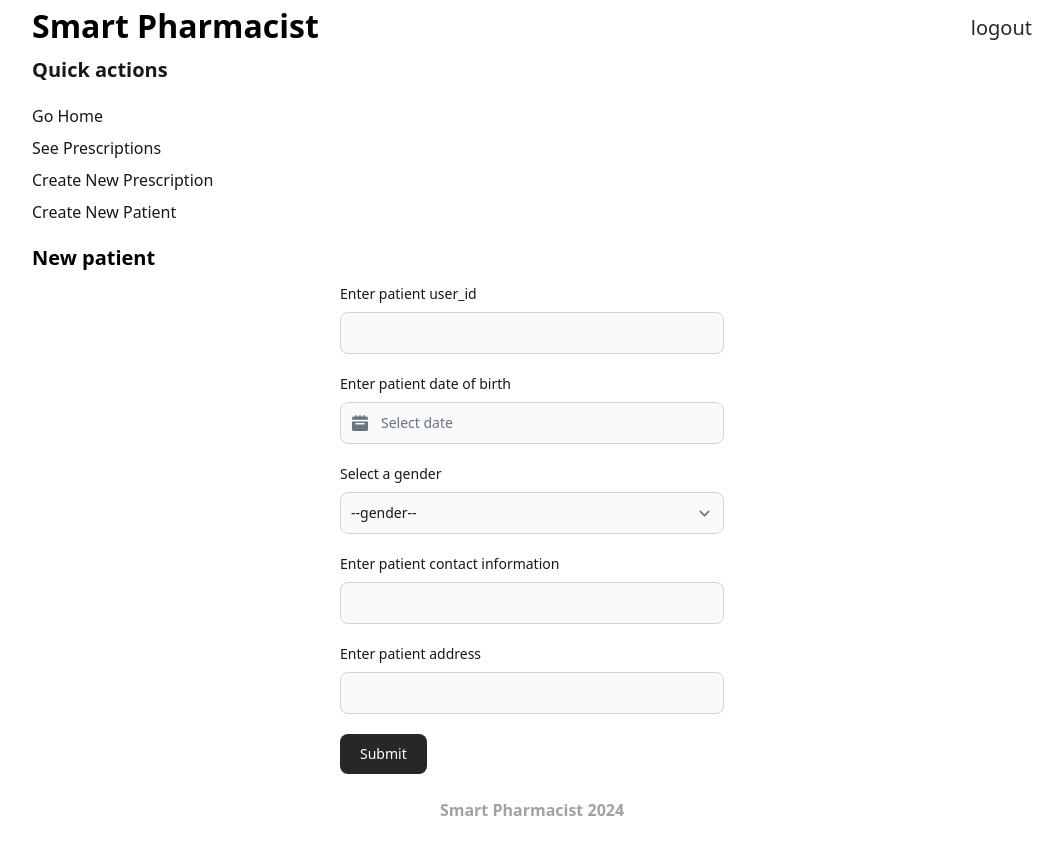
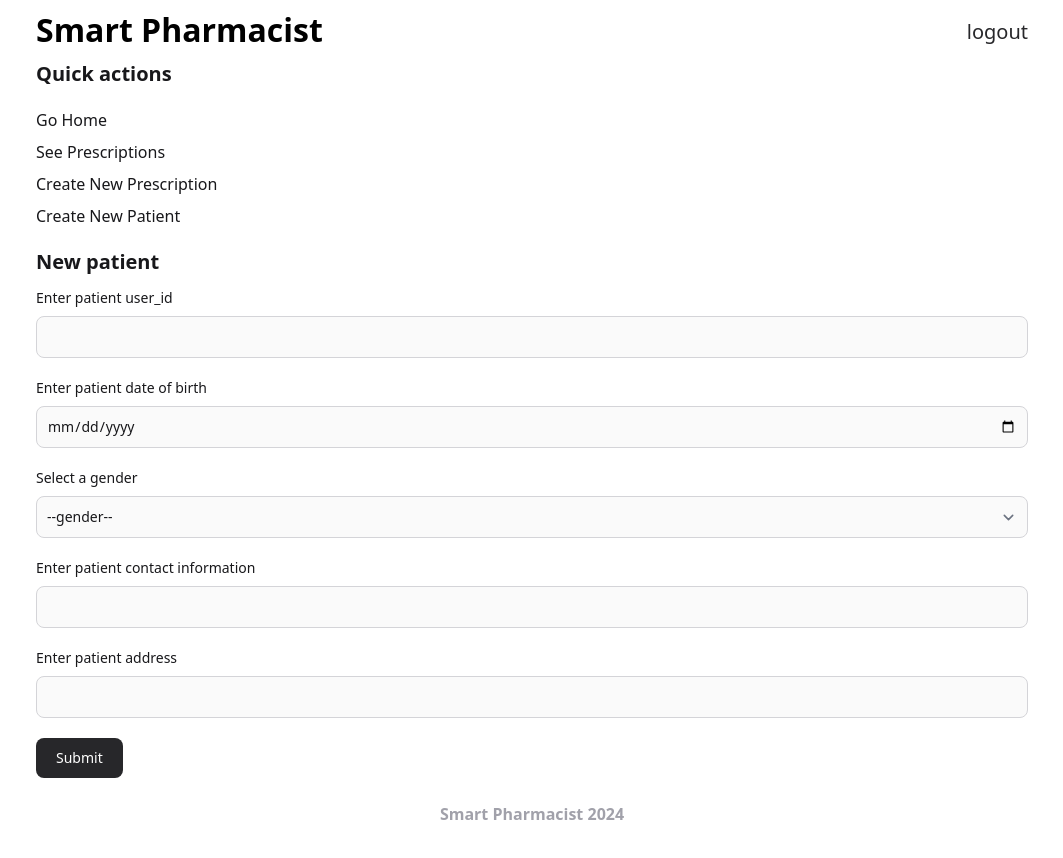
Before and after one commit to Victor-M16/Smart-Pharmacist, a Django app: template smartpharmacist/core/templates/core/new-patient.html in a window 1280 px wide. Shown: the whole page, without its empty margins (108-1171 px from the left). Before the commit the page ends 816 px from the top, so only its background shows below. Run offline with Django 3.2, Linux system fonts and the light colour scheme; the template is opened without the code that fills it, so the values that code supplies are empty; some libraries are stand-ins or nearby versions; some web fonts are replaced.

Commit message:
update styles for new patient page

```diff
--- a/smartpharmacist/core/templates/core/base.html
+++ b/smartpharmacist/core/templates/core/base.html
@@ -17,7 +17,7 @@
   </head>
   {% block body %}
 
-  <body class="flex flex-col min-h-screen max-w-5xl mx-auto p-6 sm:p-3 dark:bg-zinc-700">
+  <body class="flex flex-col min-h-screen max-w-5xl mx-auto p-6 sm:p-10 md:p-4 dark:bg-zinc-700">
     <!-- header section -->
 
     <nav class="bg-white border-zinc-200 dark:bg-zinc-700">
--- a/smartpharmacist/core/templates/core/new-patient.html
+++ b/smartpharmacist/core/templates/core/new-patient.html
@@ -1,17 +1,18 @@
 {% extends "core/base.html" %} {% block content %}
 <!-- new patient form -->
 <div>
-  <p class="text-xl font-bold py-3">New patient</p>
-
-  <form class="max-w-sm mx-auto">
+  <form>
+    <p class="text-xl text-zinc-900 font-bold py-3 dark:text-zinc-50">
+      New patient
+    </p>
     <div class="mb-5">
       <label
         for="user_id"
-        class="block mb-2 text-sm font-medium text-zinc-900 dark:text-white"
+        class="block mb-2 text-sm font-medium text-zinc-900 dark:text-zinc-300"
         >Enter patient user_id</label
       >
       <input
-        type="user_id"
+        type="text"
         id="user_id"
         class="bg-zinc-50 border border-zinc-300 text-zinc-900 text-sm rounded-lg focus:ring--500 focus:border-zinc-500 block w-full p-2.5 dark:bg-zinc-700 dark:border-zinc-600 dark:placeholder-zinc-400 dark:text-white dark:focus:ring-zinc-500 dark:focus:border-zinc-500"
         required
@@ -20,41 +21,22 @@
     <div class="mb-5">
       <label
         for="dob"
-        class="block mb-2 text-sm font-medium text-zinc-900 dark:text-white"
+        class="block mb-2 text-sm font-medium text-zinc-900 dark:text-zinc-300"
         >Enter patient date of birth</label
       >
       <!-- date picker -->
 
-      <div class="relative max-w-sm mb-5">
-        <div
-          class="absolute inset-y-0 start-0 flex items-center ps-3 pointer-events-none"
-        >
-          <svg
-            class="w-4 h-4 text-gray-500 dark:text-gray-400"
-            aria-hidden="true"
-            xmlns="http://www.w3.org/2000/svg"
-            fill="currentColor"
-            viewBox="0 0 20 20"
-          >
-            <path
-              d="M20 4a2 2 0 0 0-2-2h-2V1a1 1 0 0 0-2 0v1h-3V1a1 1 0 0 0-2 0v1H6V1a1 1 0 0 0-2 0v1H2a2 2 0 0 0-2 2v2h20V4ZM0 18a2 2 0 0 0 2 2h16a2 2 0 0 0 2-2V8H0v10Zm5-8h10a1 1 0 0 1 0 2H5a1 1 0 0 1 0-2Z"
-            />
-          </svg>
-        </div>
-        <input
-          id="datepicker-autohide"
-          datepicker
-          datepicker-autohide
-          type="text"
-          class="bg-gray-50 border border-gray-300 text-gray-900 text-sm rounded-lg focus:ring-zinc-500 focus:border-zinc-500 block w-full ps-10 p-2.5 dark:bg-gray-700 dark:border-gray-600 dark:placeholder-gray-400 dark:text-white dark:focus:ring-zinc-500 dark:focus:border-zinc-500"
-          placeholder="Select date"
-        />
-      </div>
+      <input
+        type="date"
+        id="dob"
+        class="bg-zinc-50 border border-zinc-300 text-zinc-900 text-sm rounded-lg focus:ring--500 focus:border-zinc-500 block w-full p-2.5 dark:bg-zinc-700 dark:border-zinc-600 dark:placeholder-zinc-400 dark:text-white dark:focus:ring-zinc-500 dark:focus:border-zinc-500"
+        required
+      />
     </div>
     <div class="mb-5">
       <label
         for="gender"
-        class="block mb-2 text-sm font-medium text-zinc-900 dark:text-white"
+        class="block mb-2 text-sm font-medium text-zinc-900 dark:text-zinc-300"
         >Select a gender</label
       >
       <select
@@ -71,11 +53,11 @@
     <div class="mb-5">
       <label
         for="contact_info"
-        class="block mb-2 text-sm font-medium text-zinc-900 dark:text-white"
+        class="block mb-2 text-sm font-medium text-zinc-900 dark:text-zinc-300"
         >Enter patient contact information</label
       >
       <input
-        type="contact_info"
+        type="text"
         id="contact_info"
         class="bg-zinc-50 border border-zinc-300 text-zinc-900 text-sm rounded-lg focus:ring-zinc-500 focus:border-zinc-500 block w-full p-2.5 dark:bg-zinc-700 dark:border-zinc-600 dark:placeholder-zinc-400 dark:text-white dark:focus:ring-zinc-500 dark:focus:border-zinc-500"
         required
@@ -84,12 +66,12 @@
     <div class="mb-5">
       <label
         for="address"
-        class="block mb-2 text-sm font-medium text-zinc-900 dark:text-white"
+        class="block mb-2 text-sm font-medium text-zinc-900 dark:text-zinc-300"
         >Enter patient address</label
       >
       <input
-        type="contact_info"
-        id="contact_info"
+        type="text"
+        id="address"
         class="bg-zinc-50 border border-zinc-300 text-zinc-900 text-sm rounded-lg focus:ring-zinc-500 focus:border-zinc-500 block w-full p-2.5 dark:bg-zinc-700 dark:border-zinc-600 dark:placeholder-zinc-400 dark:text-white dark:focus:ring-zinc-500 dark:focus:border-zinc-500"
         required
       />
@@ -97,7 +79,7 @@
 
     <button
       type="button"
-      class="text-white bg-zinc-800 hover:bg-zinc-900 focus:outline-none focus:ring-4 focus:ring-zinc-300 font-medium rounded-lg text-sm px-5 py-2.5 me-2 mb-2 dark:bg-zinc-800 dark:hover:bg-zinc-700 dark:focus:ring-zinc-700 dark:border-zinc-700"
+      class="text-white bg-zinc-800 hover:bg-zinc-900 focus:outline-none focus:ring-4 focus:ring-zinc-300 font-medium rounded-lg text-sm px-5 py-2.5 me-2 mb-2 dark:bg-zinc-800 dark:hover:bg-zinc-900 dark:focus:ring-zinc-700 dark:border-zinc-700 transition"
     >
       Submit
     </button>
--- a/smartpharmacist/core/templates/core/new-prescription.html
+++ b/smartpharmacist/core/templates/core/new-prescription.html
@@ -69,7 +69,7 @@
 
     <button
       type="button"
-      class="text-white bg-zinc-800 hover:bg-zinc-900 focus:outline-none focus:ring-4 focus:ring-zinc-300 font-medium rounded-lg text-sm px-5 py-2.5 me-2 mb-2 dark:bg-zinc-800 dark:hover:bg-zinc-900 dark:focus:ring-zinc-700 dark:border-zinc-700"
+      class="text-white bg-zinc-800 hover:bg-zinc-900 focus:outline-none focus:ring-4 focus:ring-zinc-300 font-medium rounded-lg text-sm px-5 py-2.5 me-2 mb-2 dark:bg-zinc-800 dark:hover:bg-zinc-900 dark:focus:ring-zinc-700 dark:border-zinc-700 transition"
     >
       Submit
     </button>
--- a/smartpharmacist/theme/static/css/dist/styles.css
+++ b/smartpharmacist/theme/static/css/dist/styles.css
@@ -1338,6 +1338,10 @@ select {
     padding: 0.75rem;
   }
 
+  .sm\:p-10 {
+    padding: 2.5rem;
+  }
+
   .sm\:text-\[32px\] {
     font-size: 32px;
   }
@@ -1395,6 +1399,14 @@ select {
 
   .md\:p-0 {
     padding: 0px;
+  }
+
+  .md\:p-3 {
+    padding: 0.75rem;
+  }
+
+  .md\:p-4 {
+    padding: 1rem;
   }
 
   .md\:hover\:bg-transparent:hover {
```
